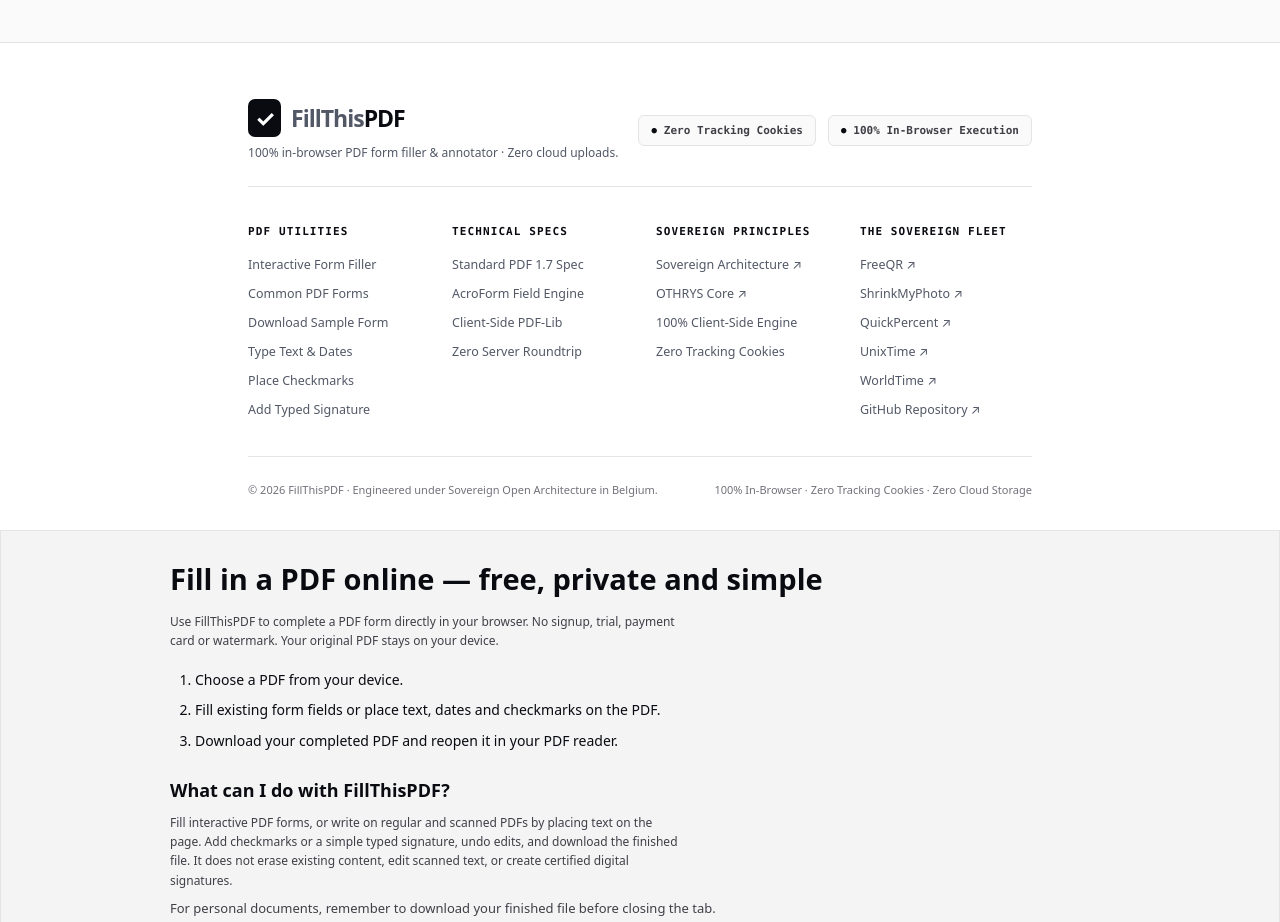
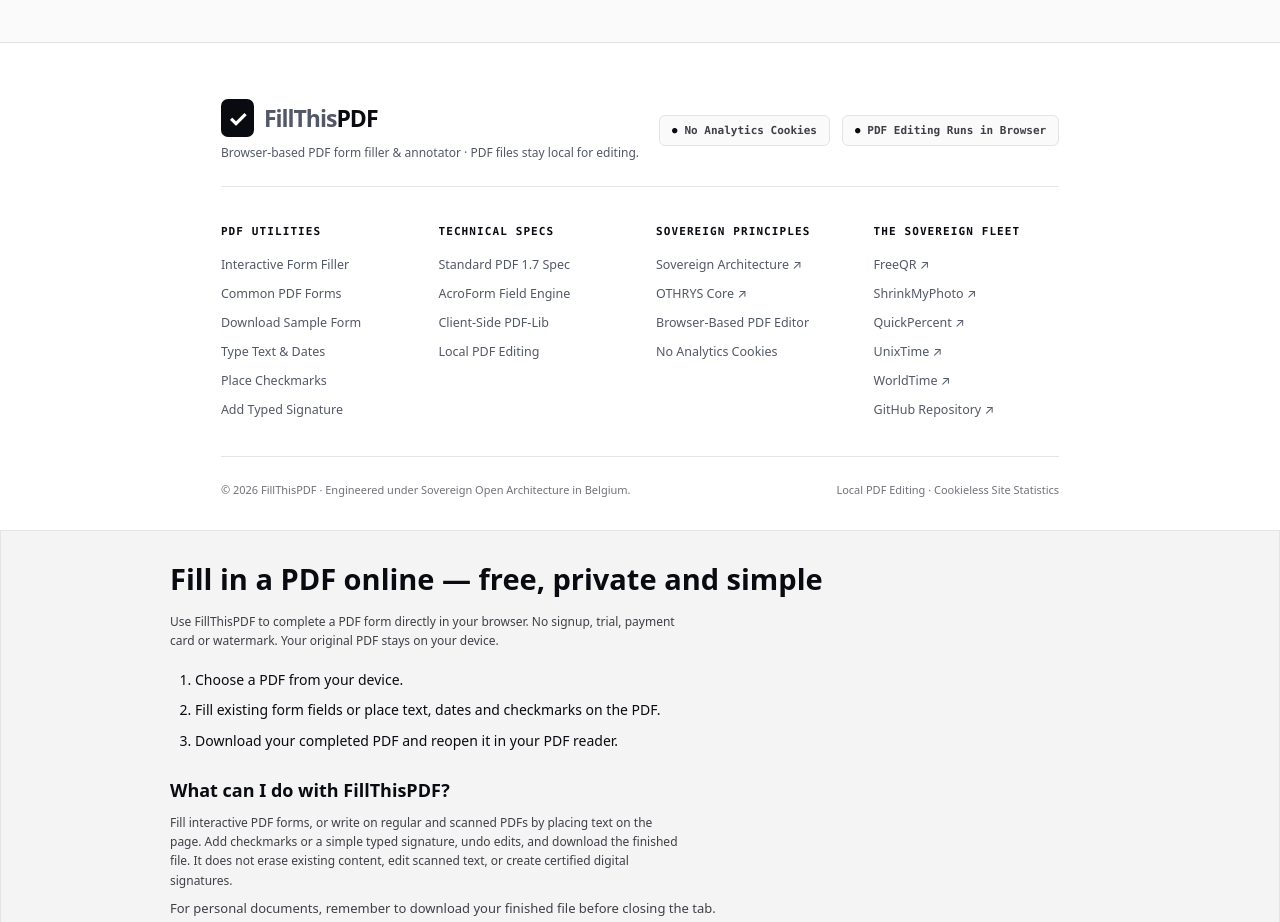
Before and after one commit to vtcbelgium/fillthispdf-web, a React (Vite) app: page / in a window 1280 px wide. Shown: the part 1580-2502 px from the top of the page. Built offline with nearby package versions, Linux system fonts and the light colour scheme.

Commit message:
fix(themis): remove blanket zero-transfer assurances from editor footer

```diff
--- a/src/App.tsx
+++ b/src/App.tsx
@@ -658,16 +658,16 @@ export default function App() {
               <div className="brand">
                 <span className="brand-icon">✓</span>FillThis<span>PDF</span>
               </div>
-              <p className="footer-tagline">100% in-browser PDF form filler &amp; annotator · Zero cloud uploads.</p>
+              <p className="footer-tagline">Browser-based PDF form filler &amp; annotator · PDF files stay local for editing.</p>
             </div>
             <div className="footer-badges">
               <div className="footer-badge-item">
                 <span className="green-indicator">●</span>
-                <span>Zero Tracking Cookies</span>
+                <span>No Analytics Cookies</span>
               </div>
               <div className="footer-badge-item">
                 <span className="green-indicator">●</span>
-                <span>100% In-Browser Execution</span>
+                <span>PDF Editing Runs in Browser</span>
               </div>
             </div>
           </div>
@@ -691,7 +691,7 @@ export default function App() {
                 <li><a href="./">Standard PDF 1.7 Spec</a></li>
                 <li><a href="./">AcroForm Field Engine</a></li>
                 <li><a href="./">Client-Side PDF-Lib</a></li>
-                <li><a href="./">Zero Server Roundtrip</a></li>
+                <li><a href="./">Local PDF Editing</a></li>
               </ul>
             </div>
 
@@ -700,8 +700,8 @@ export default function App() {
               <ul>
                 <li><a href="https://othrys.be/architecture" target="_blank" rel="noopener">Sovereign Architecture ↗</a></li>
                 <li><a href="https://othrys.be" target="_blank" rel="noopener">OTHRYS Core ↗</a></li>
-                <li><a href="#root">100% Client-Side Engine</a></li>
-                <li><a href="#root">Zero Tracking Cookies</a></li>
+                <li><a href="#root">Browser-Based PDF Editor</a></li>
+                <li><a href="#root">No Analytics Cookies</a></li>
               </ul>
             </div>
 
@@ -720,7 +720,7 @@ export default function App() {
 
           <div className="footer-bottom">
             <span>© {new Date().getFullYear()} FillThisPDF · Engineered under Sovereign Open Architecture in Belgium.</span>
-            <span>100% In-Browser · Zero Tracking Cookies · Zero Cloud Storage</span>
+            <span>Local PDF Editing · Cookieless Site Statistics</span>
           </div>
         </div>
       </footer>
```
